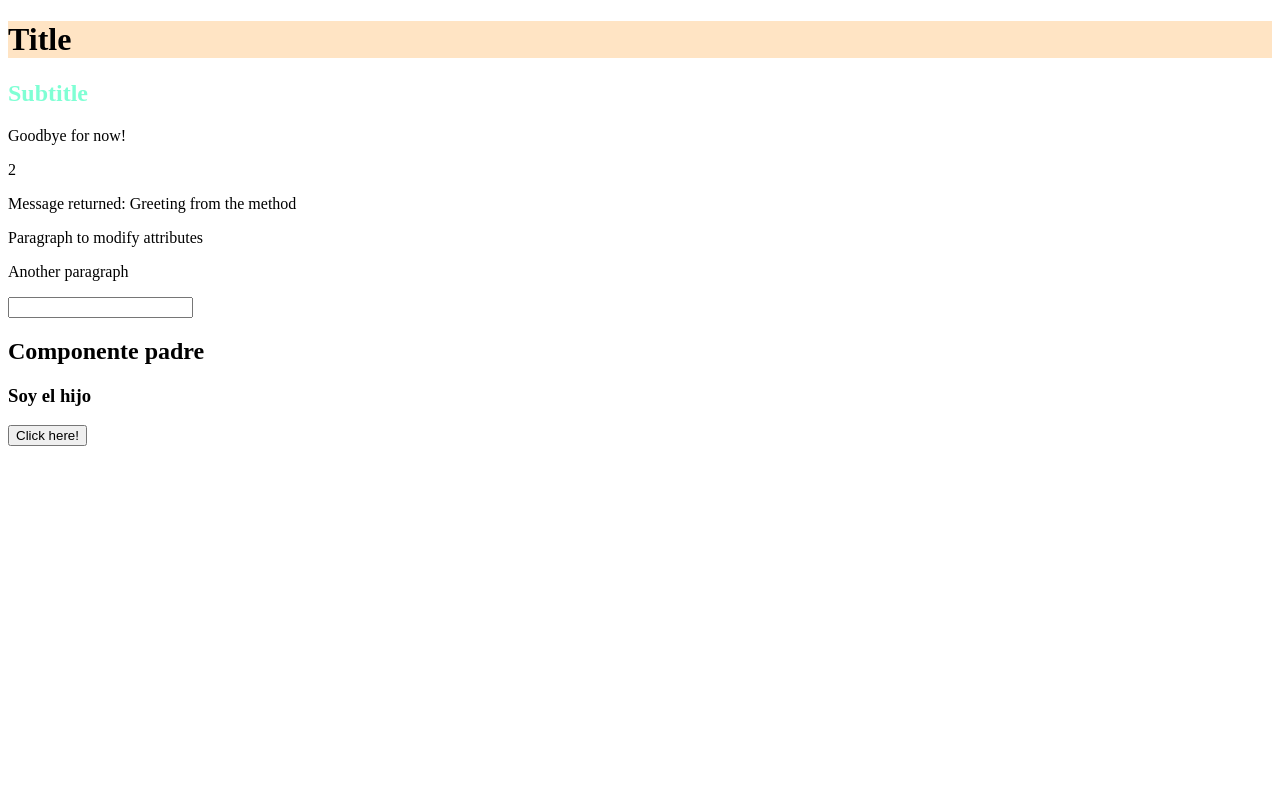
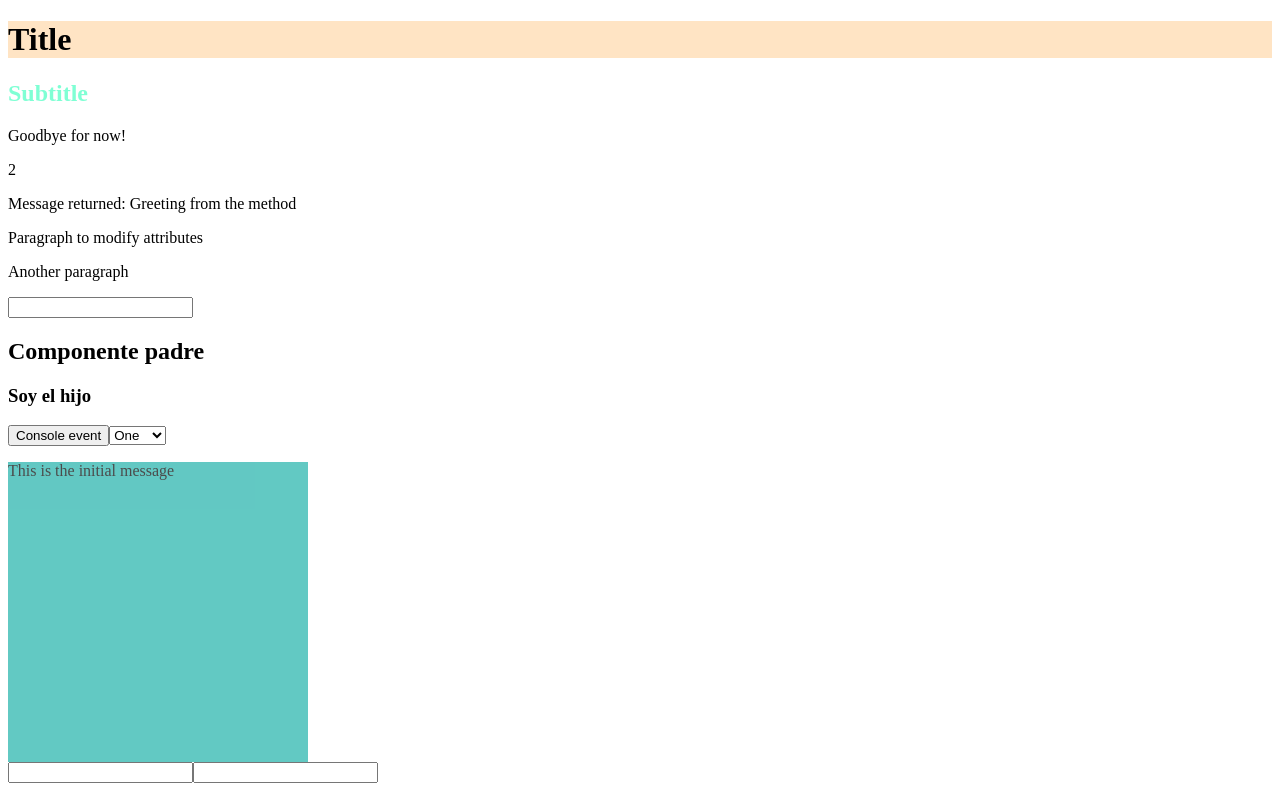
Before and after one commit to triciopa/angular-course, an Angular app: page / in a window 1280 px wide. Built offline with nearby package versions, Linux system fonts and the light colour scheme.

Commit message:
Input, focus & blur

```diff
--- a/src/app/events/events.component.html
+++ b/src/app/events/events.component.html
@@ -1 +1,15 @@
-<button (click)="onClick()">Click here!</button>
+<button (click)="onClick($event)">Console event</button>
+
+<select name="optionals" id="selection1" (change)="onChange($event)">
+  <option value="one">One</option>
+  <option value="two">Two</option>
+  <option value="three">Three</option>
+</select>
+
+<div class="square" (mouseenter)="onMouseEnter()" (mouseout)="onMouseOut()">
+  <p>{{ message }}</p>
+</div>
+
+<input type="text" (change)="onChangeInput($event)">
+<input type="text" (input)="onInput($event)">
+<!-- <input type="text" (focus)="onFocus()" (blur)="onBlur()"> -->
--- a/src/app/events/events.component.scss
+++ b/src/app/events/events.component.scss
@@ -0,0 +1,6 @@
+.square {
+  width: 300px;
+  height: 300px;
+  background-color: lightseagreen;
+  opacity: 70%;
+}
--- a/src/app/events/events.component.ts
+++ b/src/app/events/events.component.ts
@@ -7,12 +7,45 @@ import { Component, OnInit } from '@angular/core';
 })
 export class EventsComponent implements OnInit {
 
-  constructor() { }
+  message: string;
+
+  constructor() {
+    this.message = 'This is the initial message';
+   }
 
   ngOnInit(): void {
   }
 
-  onClick() {
-    console.log('Button clicked')
+  onClick($event) {
+    console.log($event)
   }
-}
+
+  onChange($event) {
+    console.log($event.target.value)
+  }
+
+  onMouseEnter() {
+    // console.log('Entered')
+    this.message = `I'm in`;
+  }
+
+  onMouseOut() {
+    this.message = `I'm out`;
+  }
+
+  onChangeInput($event) {
+    console.log($event.target.value)
+  }
+
+  onInput($event) {
+    this.message = $event.target.value
+  }
+
+  onFocus() {
+    console.log('On focus')
+  }
+
+  onBlur() {
+    console.log('Out of focus')
+  }
+};
```
